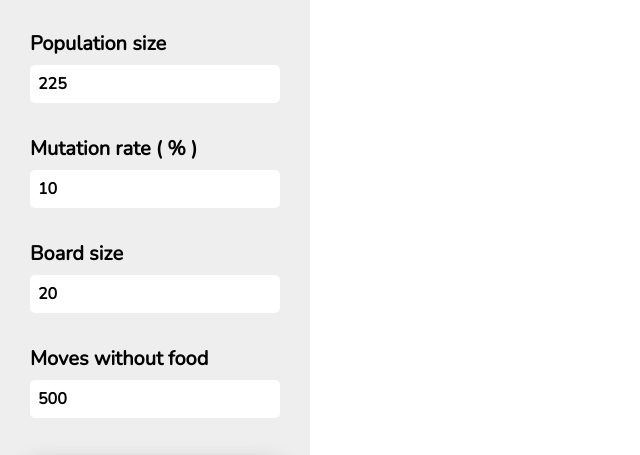
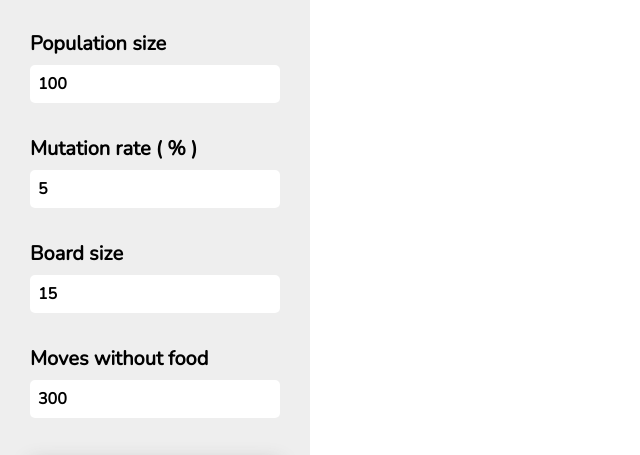
Before and after one commit to fmosbacher/snakes, a website built with webpack: page index.html in a window 1280 px wide. Shown: the top 455 px of the page, 0-640 px from the left. Built offline with nearby package versions, Linux system fonts and the light colour scheme.

Commit message:
Change game config default values

```diff
--- a/index.html
+++ b/index.html
@@ -91,7 +91,7 @@
         <input
             id="population-size"
             type="number"
-            value="225"
+            value="100"
             min="9"
             max="625"
             step="10"
@@ -100,7 +100,7 @@
         <input
             id="mutation-rate"
             type="number"
-            value="10"
+            value="5"
             min="0"
             max="100"
         />
@@ -108,7 +108,7 @@
         <input
             id="board-size"
             type="number"
-            value="20"
+            value="15"
             min="5"
             max="50"
         />
@@ -116,7 +116,7 @@
         <input
             id="max-moves"
             type="number"
-            value="500"
+            value="300"
             min="10"
             max="3000"
             step="10"
```
